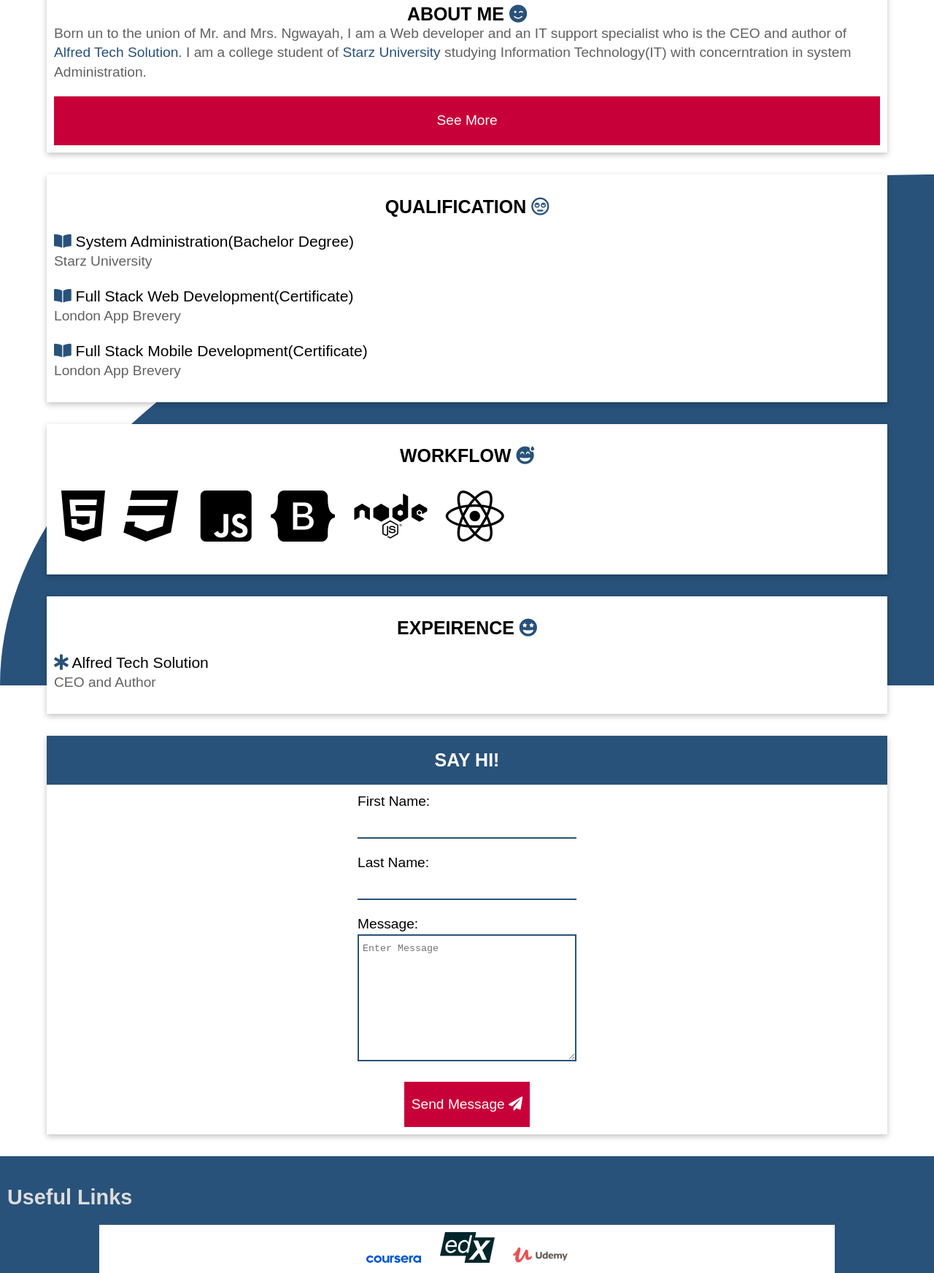
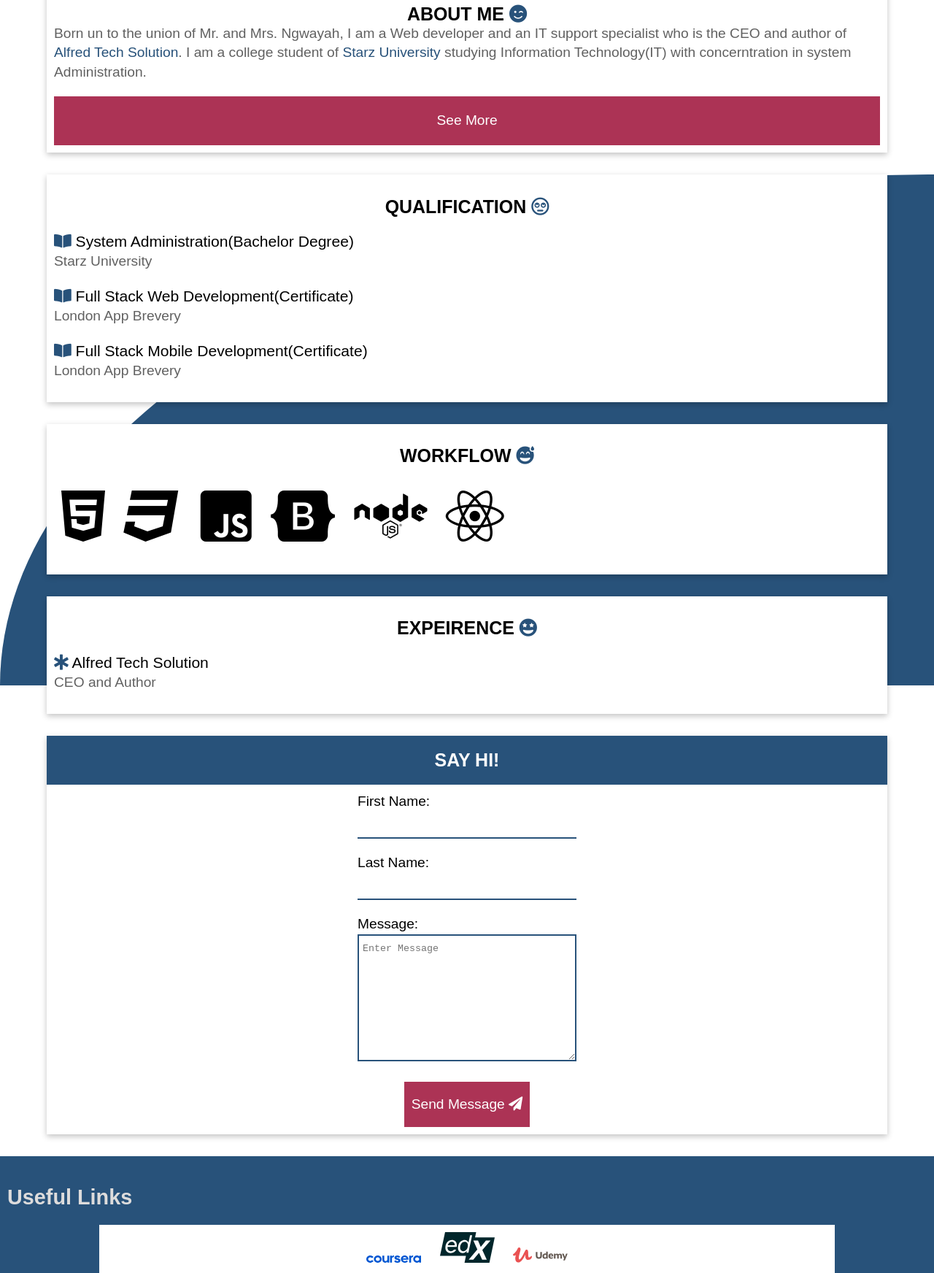
Before and after one commit to Alfredino10/about-alfred, a plain HTML site: page index.html in a window 1280 px wide. Shown: the part 580-2324 px from the top of the page at 73% size. Drawn offline with Linux system fonts and the light colour scheme.

Commit message:
Update general-style.css

```diff
--- a/styles/general-style.css
+++ b/styles/general-style.css
@@ -240,7 +240,7 @@ nav {
 }
 
 .see-more-wrapper {
-    background-color: #c70039;
+    background-color: #ac3355;
     padding: 20px 0;
     text-align: center;
     width: 100%;
@@ -301,7 +301,7 @@ textarea {
     padding: 20px 10px;
     font-size: 1.2rem;
     color: white;
-    background-color: #c70039;
+    background-color: #ac3355;
 }
 
 .footer-wrapper {
```
